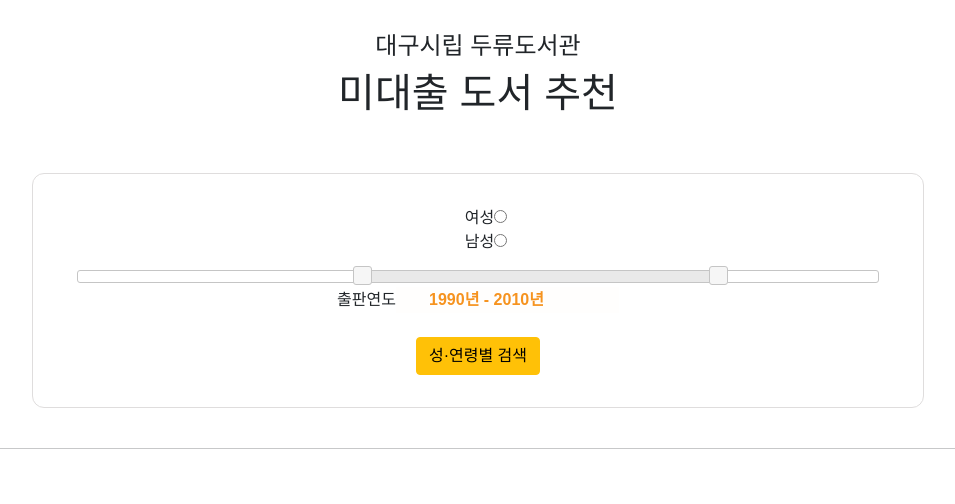
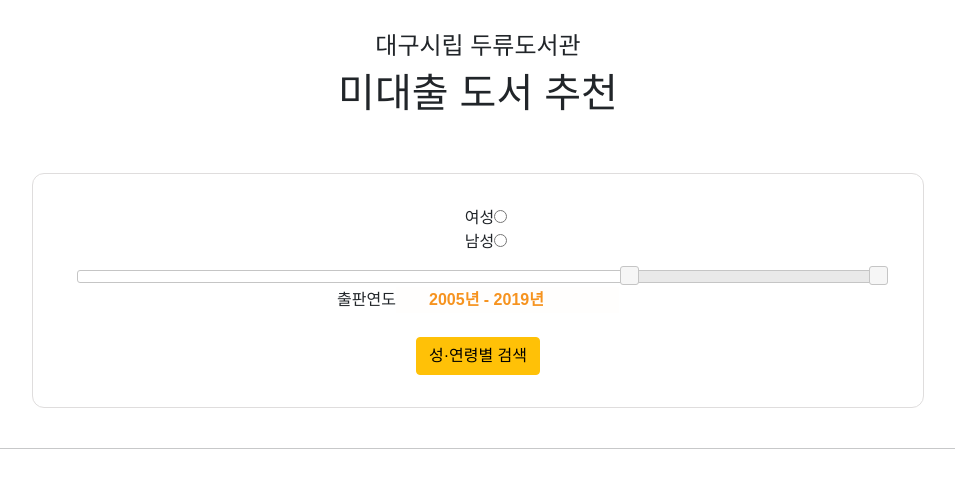
Before and after one commit to dmswl0311/library-AI-web-project, a Django app: page / in a window 1280 px wide. Shown: the top 504 px of the page, without its empty margins (162-1117 px from the left). Run offline with Django 3.2, Linux system fonts and the light colour scheme; data that the repository does not hold is empty; some libraries are stand-ins or nearby versions; some web fonts are replaced.

Commit message:
슬라이더 범위 수정

```diff
--- a/mainapp/templates/index.html
+++ b/mainapp/templates/index.html
@@ -96,7 +96,7 @@
                 range: true,
                 min: 1974,
                 max: 2019,
-                values: [1990, 2010],
+                values: [2005, 2019],
                 slide: updateSliderFields
             });
 
--- a/mainapp/templates/search_result.html
+++ b/mainapp/templates/search_result.html
@@ -59,7 +59,7 @@
                 range: true,
                 min: 1974,
                 max: 2019,
-                values: [1990, 2010],
+                values: [2005, 2019],
                 slide: updateSliderFields
             });
 
```
